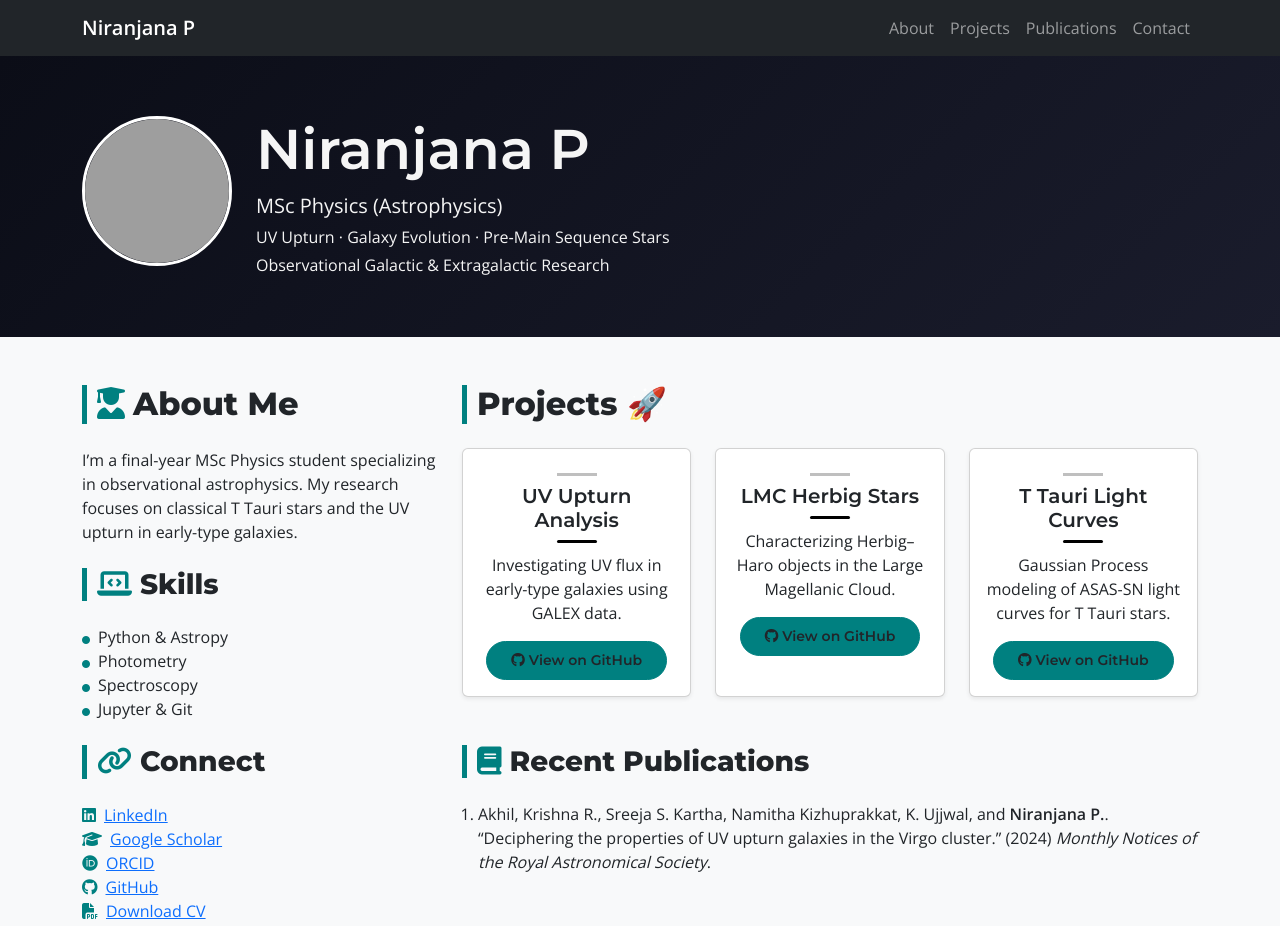
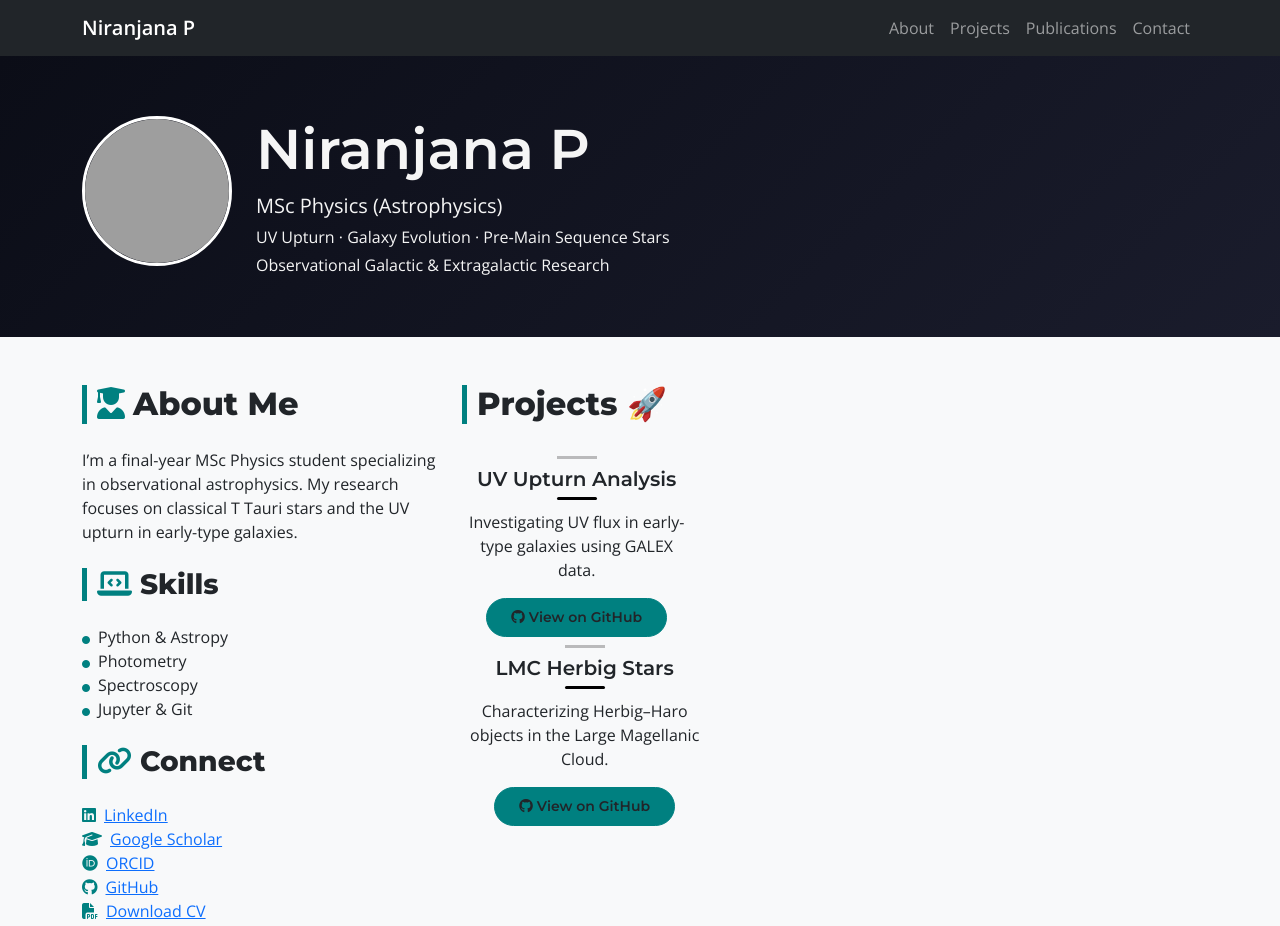
Before and after one commit to niranjanap-astro/niranjanap-astro.github.io, a plain HTML site: page index.html in a window 1280 px wide. Shown: the top 926 px of the page. Drawn offline with nearby package versions, Linux system fonts and the light colour scheme; grey boxes are pictures that could not be loaded.

Commit message:
Update index.html

```diff
--- a/index.html
+++ b/index.html
@@ -158,7 +158,7 @@
         <div class="row g-4">
           <!-- Project 1 -->
           <div class="col-sm-6 col-lg-4" data-aos="fade-up">
-            <div class="card h-100 shadow-sm">
+
               <div class="card-body text-center">
                 <hr style="width:40px; height:3px; background:black; margin:8px auto; border:none;">
                 <h5 class="card-title">UV Upturn Analysis</h5>
@@ -170,7 +170,7 @@
           </div>
           <!-- Project 2 -->
           <div class="col-sm-6 col-lg-4" data-aos="fade-up" data-aos-delay="100">
-            <div class="card h-100 shadow-sm">
+
               <div class="card-body text-center">
                 <hr style="width:40px; height:3px; background:black; margin:8px auto; border:none;">
                 <h5 class="card-title">LMC Herbig Stars</h5>
@@ -182,7 +182,7 @@
           </div>
           <!-- Project 3 -->
           <div class="col-sm-6 col-lg-4" data-aos="fade-up" data-aos-delay="200">
-            <div class="card h-100 shadow-sm">
+            <!--div class="card h-100 shadow-sm"-->
               <div class="card-body text-center">
                 <hr style="width:40px; height:3px; background:black; margin:8px auto; border:none;">
                 <h5 class="card-title">T Tauri Light Curves</h5>
```
